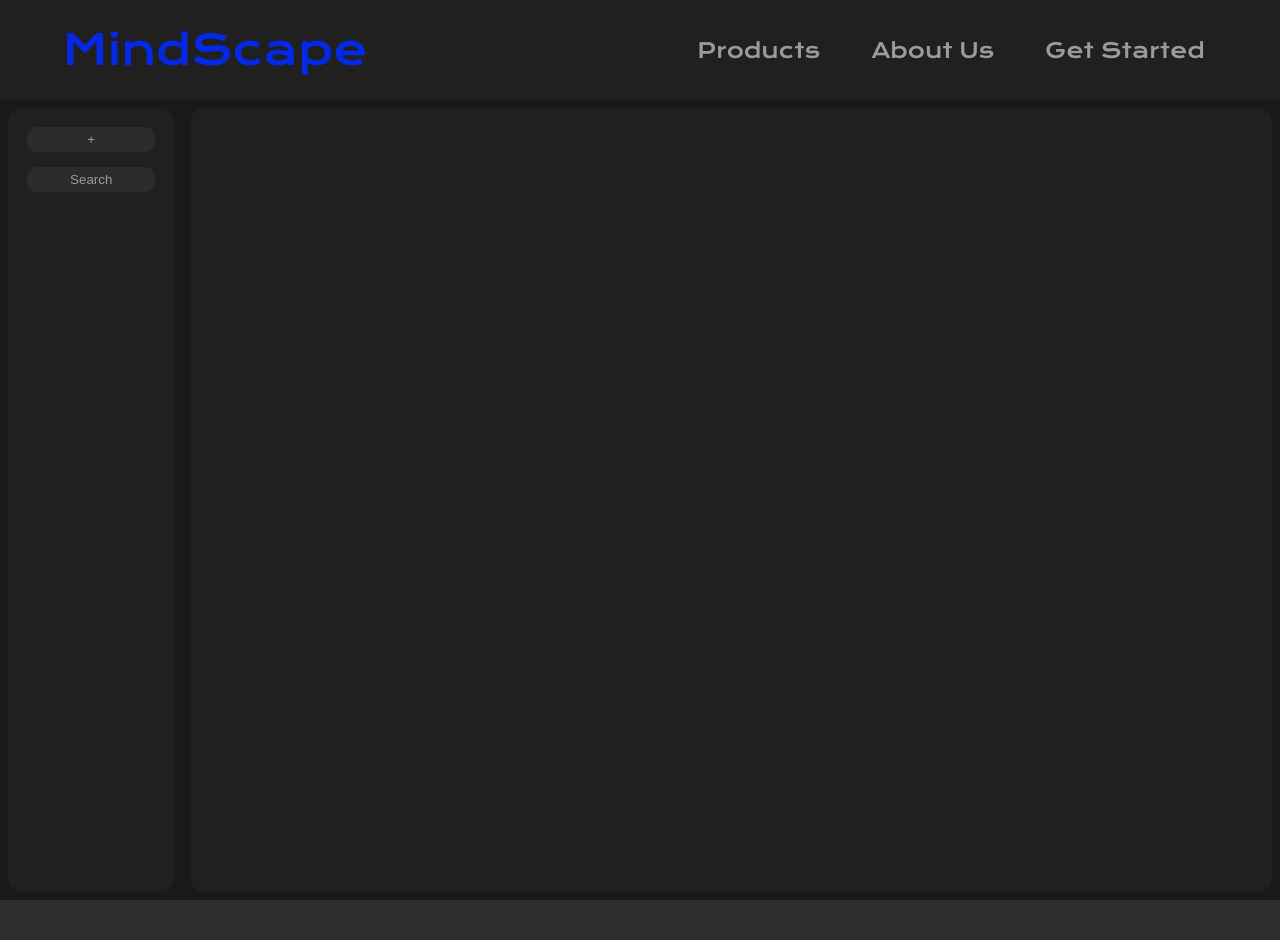
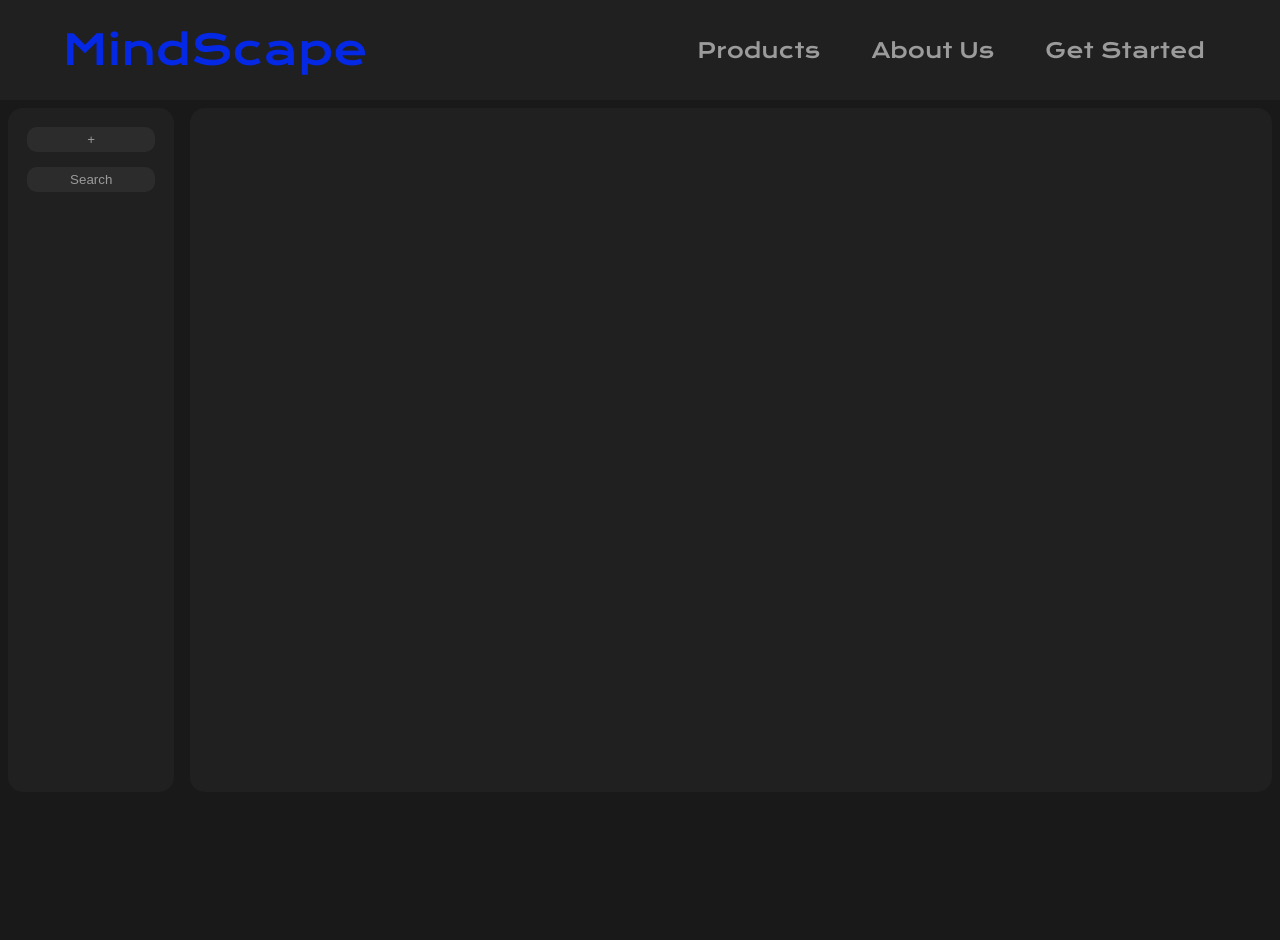
Before and after one commit to SspablosS/mindscape, a website: page notes.html in a window 1280 px wide. After the commit the page ends 800 px from the top, so only its background shows below. Drawn offline with Linux system fonts and the light colour scheme; some packages are replaced by stand-ins of ours; a script that the page names is missing.

Commit message:
content fix

```diff
--- a/assets/css/notes.css
+++ b/assets/css/notes.css
@@ -31,11 +31,15 @@ body {
   background-color: #191919;
   color: #D4D4D4;
   font-family: 'Segoe UI', Tahoma, Geneva, Verdana, sans-serif;
+  display: flex;
+  flex-direction: column;
+  height: 100vh;
 }
 
 .container {
   display: flex;
-  min-height: 100vh;
+  flex: 1;
+  overflow: hidden;
 }
 
 .sidebar {
@@ -47,6 +51,7 @@ body {
   color: #9B9B9B;
   padding: 1.5vw;
   margin: 1vh;
+  overflow-y: auto;
 }
 
 .sidebar ul {
@@ -73,6 +78,8 @@ body {
   border-radius: 15px;
   background-color: #202020;
   position: relative;
+  overflow-y: hidden;
+  min-height: 80vh;
 }
 
 .tab-content {
--- a/notes.html
+++ b/notes.html
@@ -33,6 +33,5 @@
   <script src="assets/js/nodes/storage.js"></script>
   <script src="assets/js/nodes/app.js"></script>
 </body>
-<footer class="footerbase"></footer>
 
 </html>
```
